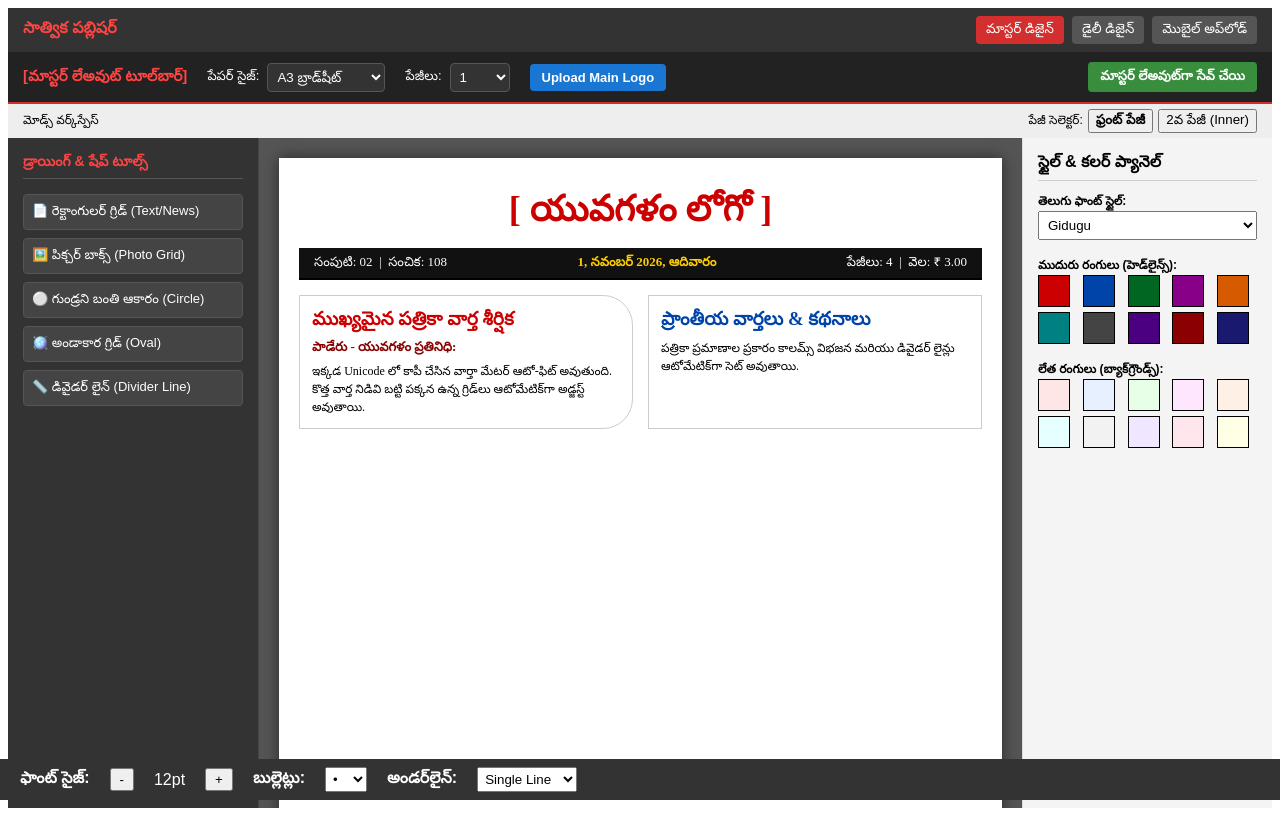
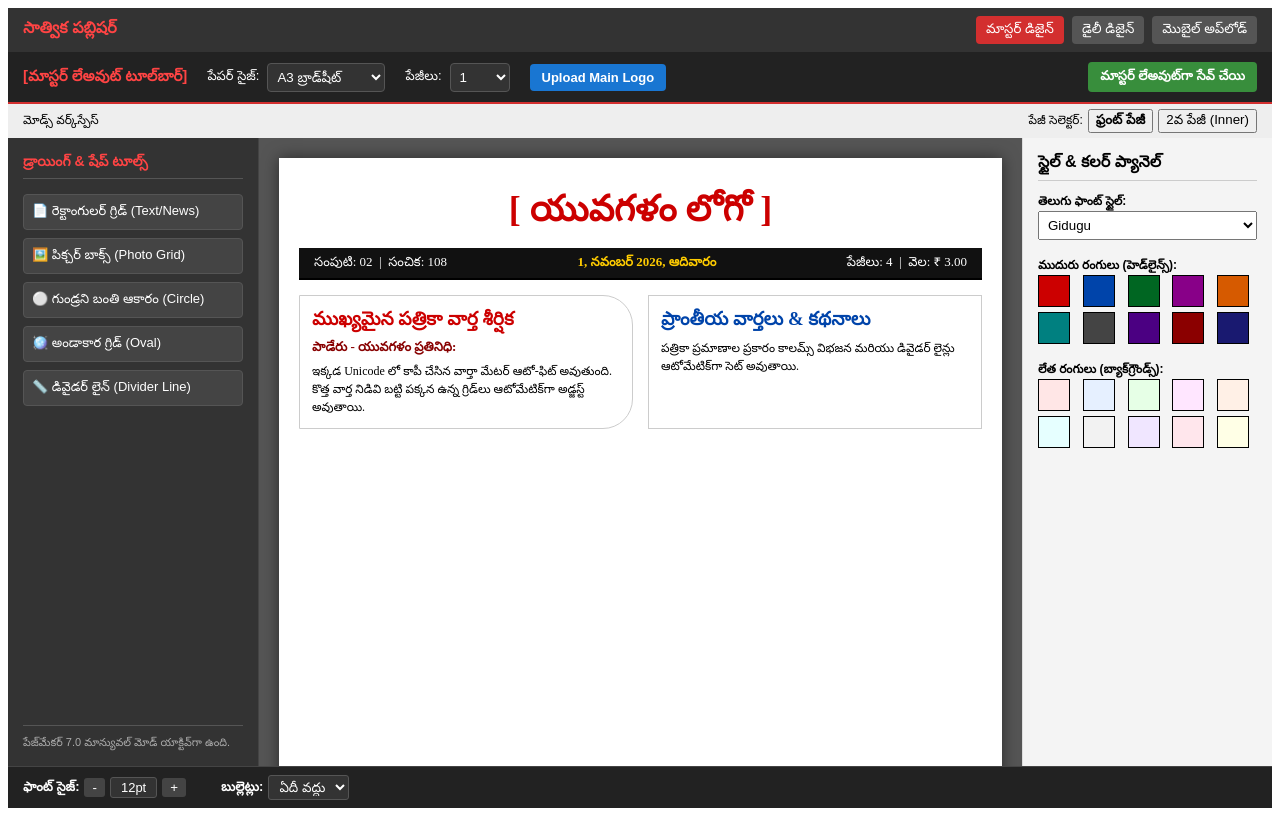
Before and after one commit to jpd-123/yuvagalam-newspaper-design, a React (Vite) app: page / in a window 1280 px wide. Built offline with nearby package versions, Linux system fonts and the light colour scheme.

Commit message:
Update BottomStyleBar.jsx

```diff
--- a/src/components/Panels/BottomStyleBar.jsx
+++ b/src/components/Panels/BottomStyleBar.jsx
@@ -1,23 +1,24 @@
 import React from 'react';
-import { BULLET_TYPES, UNDERLINE_STYLES } from '../../constants/themeConstants';
 
-export const BottomStyleBar = () => {
+export function BottomStyleBar() {
   return (
-    <div style={{ position: 'fixed', bottom: 0, left: 0, right: 0, background: '#333', color: '#fff', padding: '8px 20px', display: 'flex', gap: '20px', alignItems: 'center', zIndex: 999 }}>
-      <span><strong>ఫాంట్ సైజ్:</strong></span>
-      <button style={{ padding: '2px 8px' }}>-</button>
-      <span>12pt</span>
-      <button style={{ padding: '2px 8px' }}>+</button>
+    <div style={{ background: '#222', color: '#fff', padding: '8px 15px', display: 'flex', alignItems: 'center', gap: '15px', fontSize: '13px', borderTop: '1px solid #444' }}>
+      <div style={{ display: 'flex', alignItems: 'center', gap: '5px' }}>
+        <span style={{ fontWeight: 'bold' }}>ఫాంట్ సైజ్:</span>
+        <button style={{ background: '#444', color: '#fff', border: 'none', padding: '2px 8px', cursor: 'pointer', borderRadius: '3px' }}>-</button>
+        <span style={{ background: '#333', padding: '2px 10px', borderRadius: '3px', border: '1px solid #555' }}>12pt</span>
+        <button style={{ background: '#444', color: '#fff', border: 'none', padding: '2px 8px', cursor: 'pointer', borderRadius: '3px' }}>+</button>
+      </div>
 
-      <span><strong>బుల్లెట్లు:</strong></span>
-      <select style={{ padding: '3px' }}>
-        {BULLET_TYPES.map((b, i) => <option key={i}>{b}</option>)}
-      </select>
-
-      <span><strong>అండర్‌లైన్:</strong></span>
-      <select style={{ padding: '3px' }}>
-        {UNDERLINE_STYLES.map((u) => <option key={u.id}>{u.name}</option>)}
-      </select>
+      <div style={{ display: 'flex', alignItems: 'center', gap: '5px', marginLeft: '20px' }}>
+        <span style={{ fontWeight: 'bold' }}>బుల్లెట్లు:</span>
+        <select style={{ background: '#333', color: '#fff', border: '1px solid #555', padding: '3px 6px', borderRadius: '3px' }}>
+          <option value="none">ఏదీ వద్దు</option>
+          <option value="bullet1">బుల్లెట్ 1</option>
+          <option value="bullet2">బుల్లెట్ 2</option>
+          <option value="bullet3">బుల్లెట్ 3</option>
+        </select>
+      </div>
     </div>
   );
-};
+}
```
